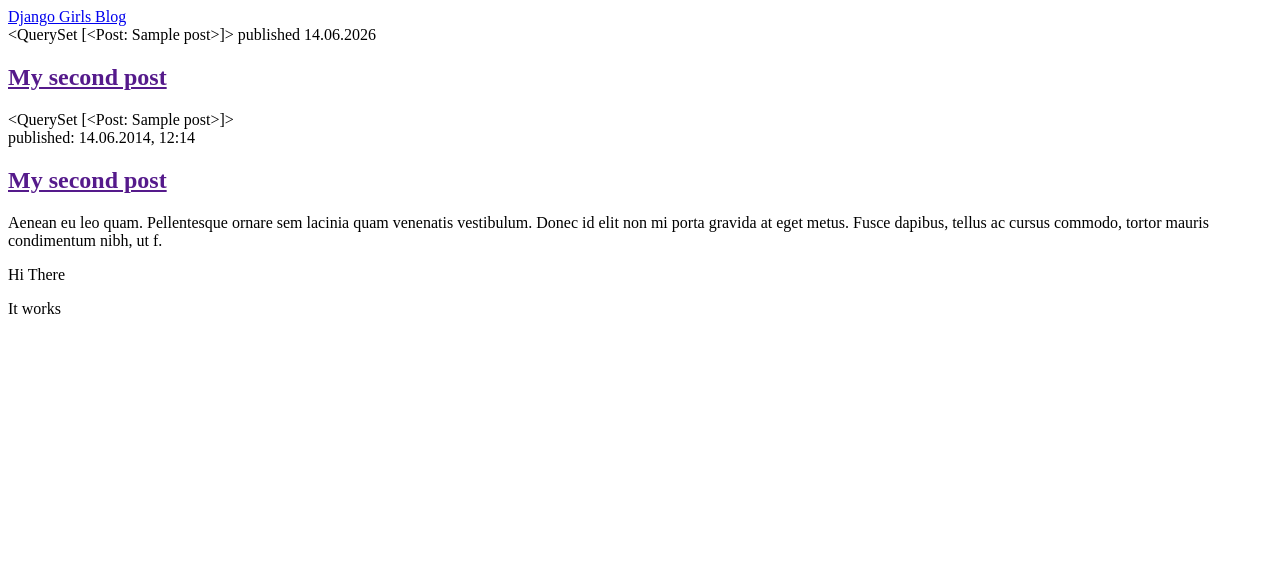
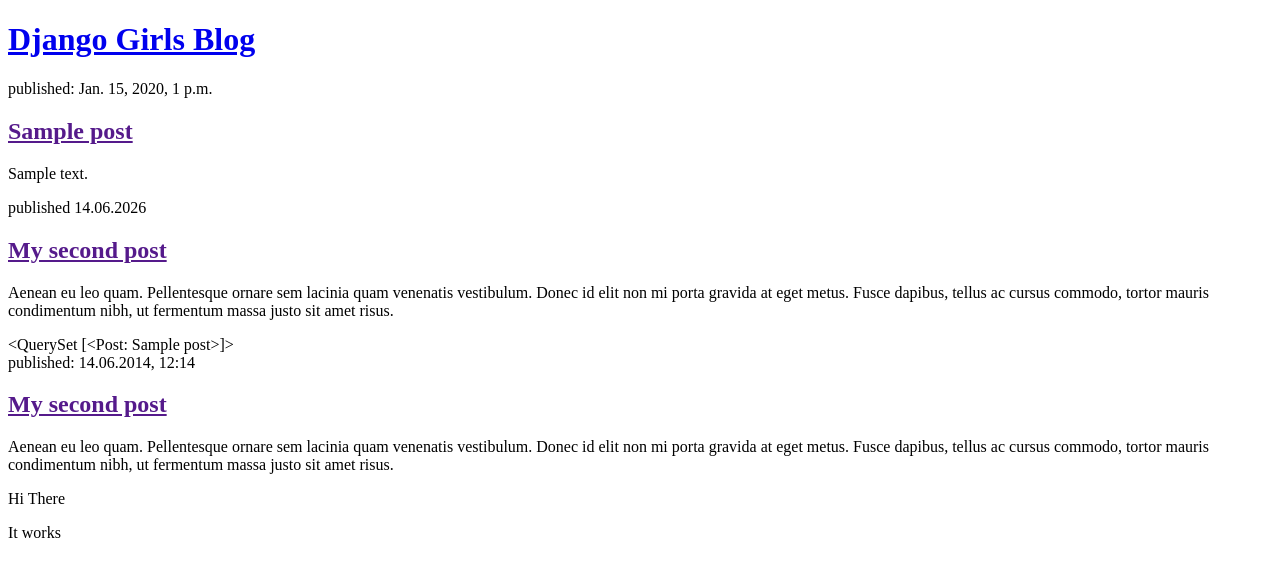
Before and after one commit to joshua-shadle/ProjectDjango1, a Django app: page / in a window 1280 px wide. Shown: the top 577 px of the page. Run offline with Django 5.2, Linux system fonts and the light colour scheme; tables that the repository leaves empty hold one stand-in row (values such as "Sample post").

Commit message:
Modified the HTML

```diff
--- a/blog/templates/blog/post_list.html
+++ b/blog/templates/blog/post_list.html
@@ -5,15 +5,27 @@
     <title>My Personal Blog</title>
 </head>
 <body>
-<header><a href="/">Django Girls Blog</a> </header>
-{{posts}}
+<header>
+    <h1><a href="/">Django Girls Blog</a></h1>
+</header>
+
+{% for post in posts %}
+    <article>
+        <time>published: {{ post.published_date }}</time>
+        <h2><a href="">{{ post.title }}</a></h2>
+        <p>{{ post.text|linebreaksbr }}</p>
+    </article>
+{% endfor %}
     <time>published 14.06.2026</time>
     <h2><a href="">My second post</a></h2>
+    <p>Aenean eu leo quam. Pellentesque ornare sem lacinia quam venenatis vestibulum. Donec id elit non mi porta gravida
+    at eget metus. Fusce dapibus, tellus ac cursus commodo, tortor mauris condimentum nibh, ut fermentum massa justo sit amet risus.</p>
 {{posts}}
 <article>
     <time>published: 14.06.2014, 12:14</time>
     <h2><a href="">My second post</a></h2>
-    <p>Aenean eu leo quam. Pellentesque ornare sem lacinia quam venenatis vestibulum. Donec id elit non mi porta gravida at eget metus. Fusce dapibus, tellus ac cursus commodo, tortor mauris condimentum nibh, ut f.</p>
+    <p>Aenean eu leo quam. Pellentesque ornare sem lacinia quam venenatis vestibulum. Donec id elit non mi porta gravida
+        at eget metus. Fusce dapibus, tellus ac cursus commodo, tortor mauris condimentum nibh, ut fermentum massa justo sit amet risus.</p>
 </article>
 <p>Hi There</p>
 <p>It works</p>
```
